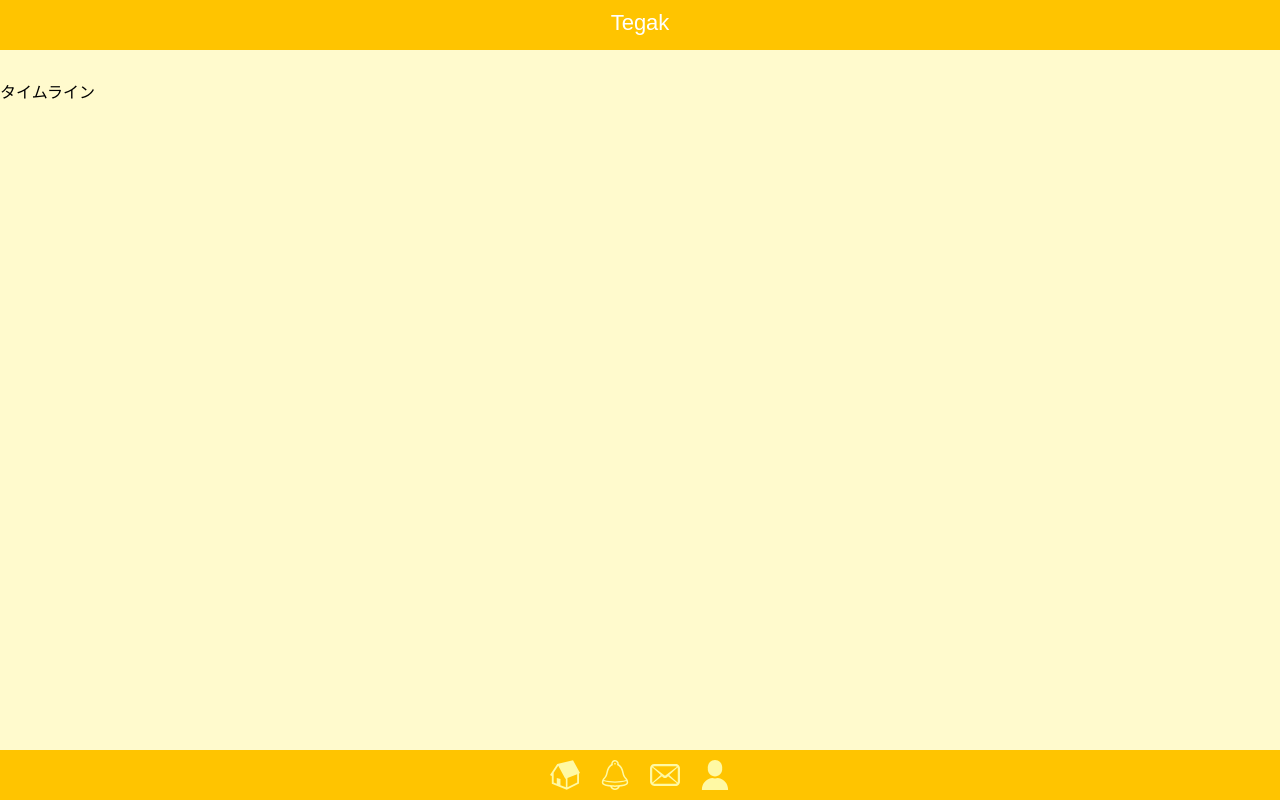
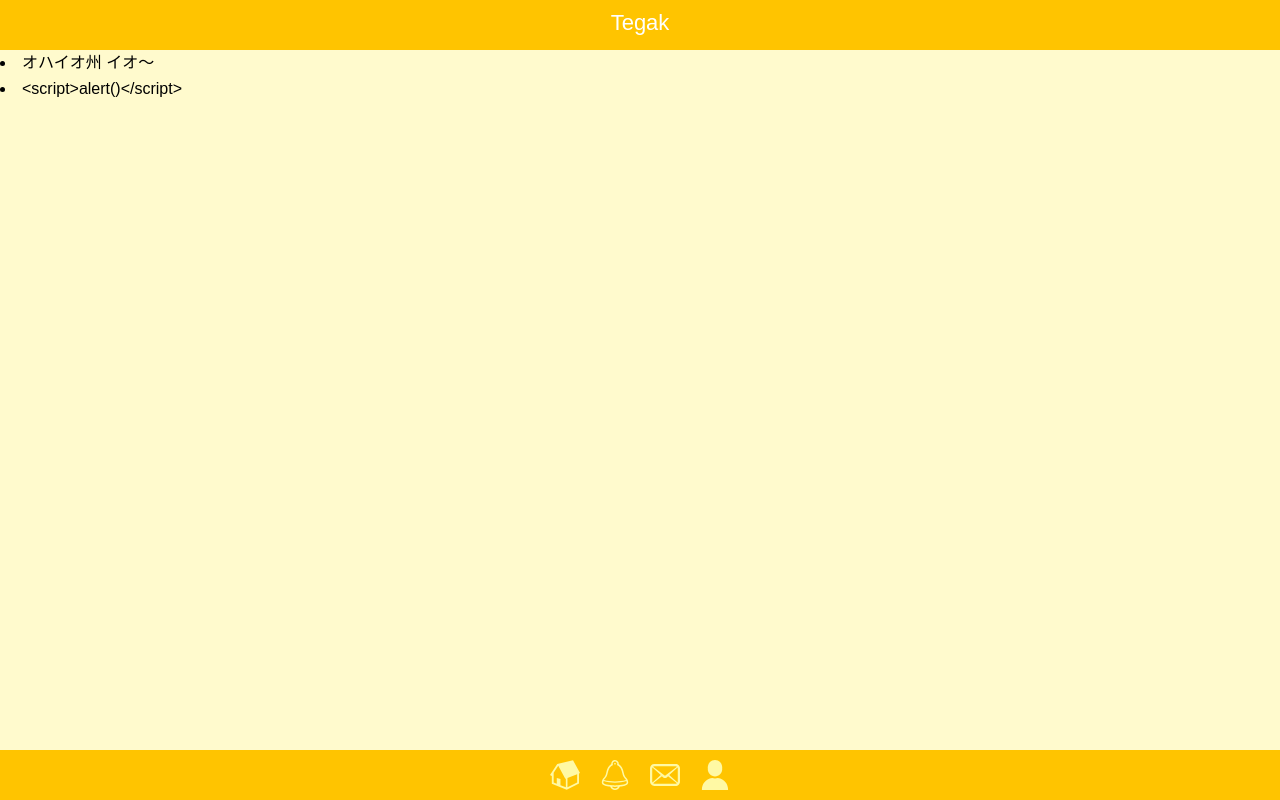
Before and after one commit to namosuke/MyFontSNS, a React (Create React App) app: page / in a window 1280 px wide. Built offline with nearby package versions, Linux system fonts and the light colour scheme.

Commit message:
Ajax実行可能状態

```diff
--- a/package.json
+++ b/package.json
@@ -9,6 +9,7 @@
     "@testing-library/react": "^11.1.0",
     "@testing-library/user-event": "^12.1.10",
     "autoprefixer": "9",
+    "axios": "^0.21.0",
     "node-sass": "4.14.1",
     "postcss": "7",
     "react": "^17.0.1",
--- /dev/null
+++ b/public/timeline.json
@@ -0,0 +1,22 @@
+{
+	"posts": [
+		{
+			"user": {
+				"id": 0,
+				"name": "ウラル",
+				"screen_id": "ural"
+			},
+			"id": 10000,
+			"text": "  オハイオ州\nイオ～"
+		},
+		{
+			"user": {
+				"id": 2,
+				"name": "Andy",
+				"screen_id": "sachiko"
+			},
+			"id": 10032,
+			"text": "<script>alert()</script>"
+		}
+	]
+}
--- a/src/App.js
+++ b/src/App.js
@@ -12,6 +12,7 @@ import {
   useRouteMatch,
   useParams
 } from "react-router-dom";
+import axios from 'axios';
 
 export default function App() {
   return (
@@ -26,18 +27,10 @@ export default function App() {
 function Header() {
   return <div className="header">
     <Switch>
-      <Route path="/notifications">
-        通知
-      </Route>
-      <Route path="/messages">
-        メッセージ
-      </Route>
-      <Route path="/profile">
-        プロフィール
-      </Route>
-      <Route path="/">
-        Tegak
-      </Route>
+      <Route path="/notifications">通知</Route>
+      <Route path="/messages">メッセージ</Route>
+      <Route path="/profile">プロフィール</Route>
+      <Route path="/">Tegak</Route>
     </Switch>
   </div>;
 }
@@ -81,9 +74,24 @@ function Notifications() {
 function Messages() {
   return <>メッセージ</>;
 }
+
 function Profile() {
   return <>プロフィール</>;
 }
+
 function Timeline() {
-  return <>タイムライン</>;
+  const [data, setData] = useState();
+  useEffect(() => {
+    const getData = async () => {
+      const response = await axios.get('./timeline.json');
+      setData(response.data);
+    }
+    getData();
+  }, []);
+  if (!data) return <>Loading...</>;
+  return (<>
+    {data.posts.map(item => (
+      <li key={item.id}>{item.text}</li>
+    ))}
+  </>);
 }
--- a/src/main.scss
+++ b/src/main.scss
@@ -1,3 +1,7 @@
+@tailwind base;
+@tailwind components;
+@tailwind utilities;
+
 *, *::before, *::after {
 	border: 0;
 	padding: 0;
```
Also changed, not shown: 1 other file (tests, documents, lock files or other folders).
